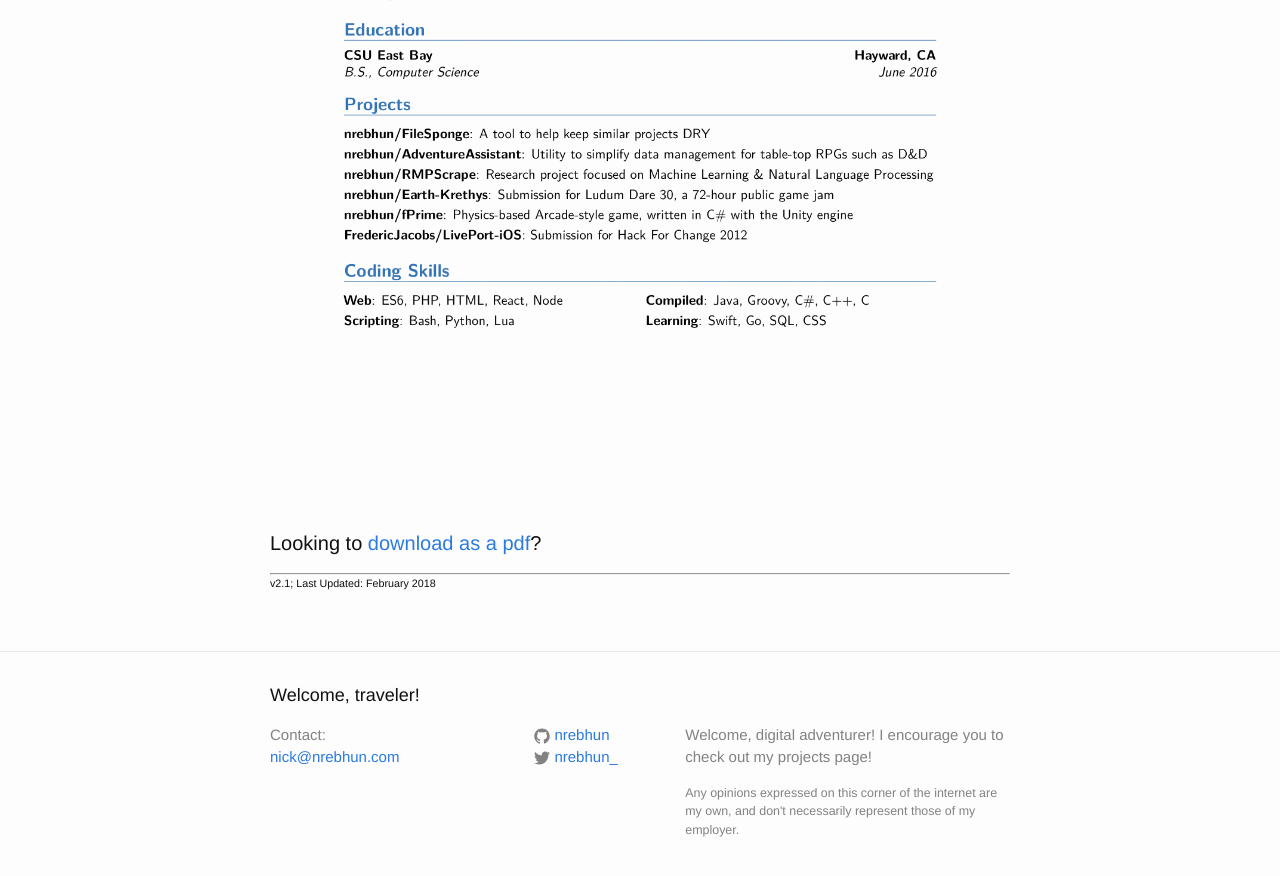
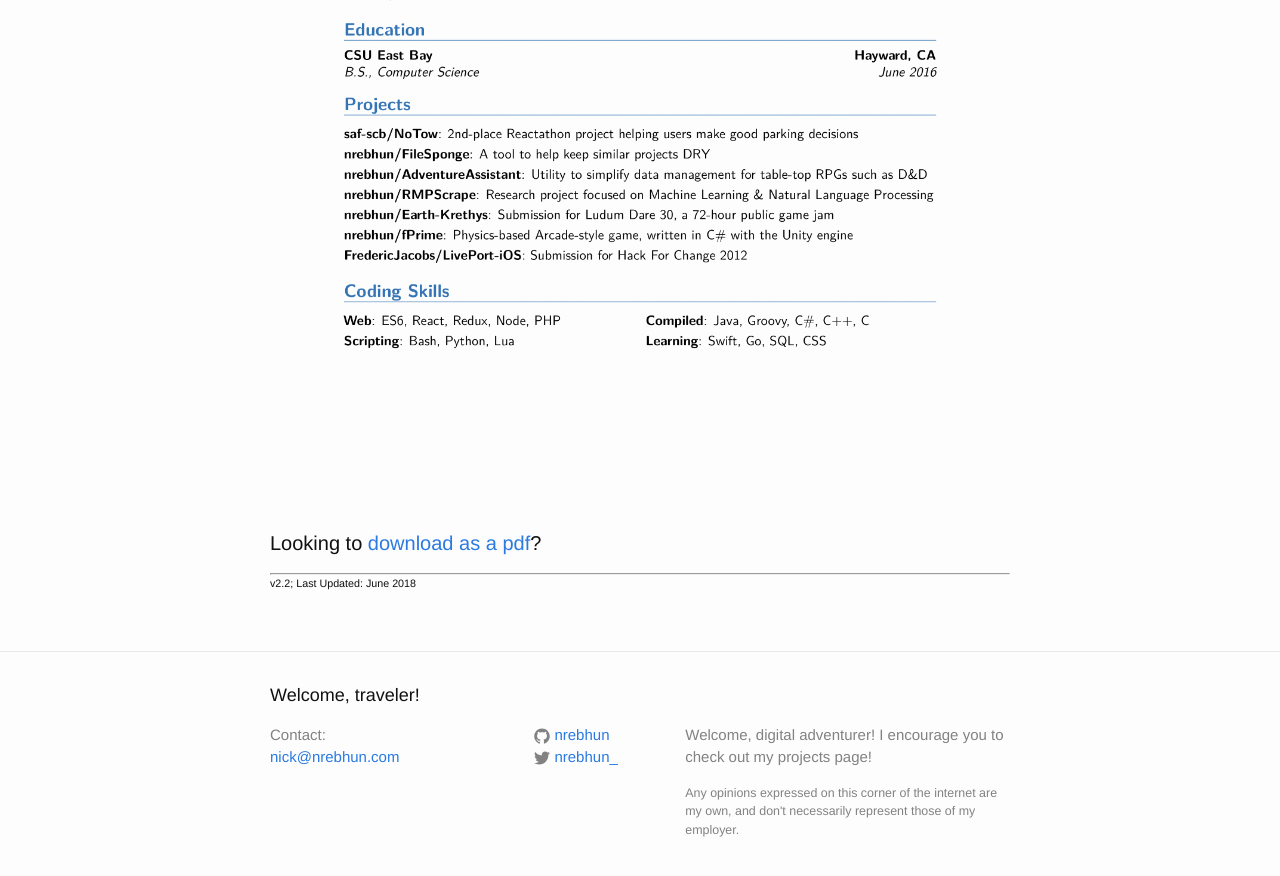
Before and after one commit to nrebhun/nrebhun.github.io, a Jekyll site: the page built from resume.md, in a window 1280 px wide and 900 px high, scrolled down 698 px. Shown: the top 876 px of the window. Built offline with Jekyll 4.4.1, drawn with Linux system fonts in a browser that asks for light colours.

Commit message:
Update resume (v2.2.0)

```diff
--- a/resume.md
+++ b/resume.md
@@ -10,4 +10,4 @@
 
 ---
 
-###### v2.1; Last Updated: February 2018
+###### v2.2; Last Updated: June 2018
```
Also changed, not shown: assets/res-v2p.png, 1 other file.
